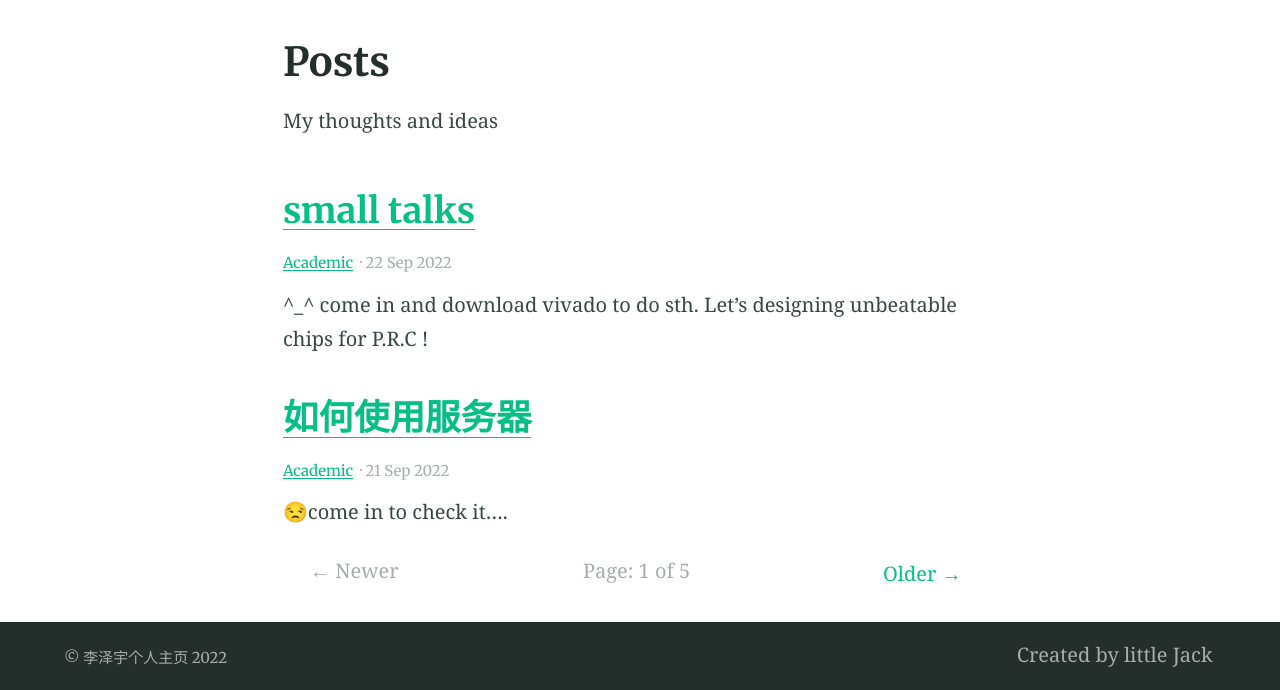
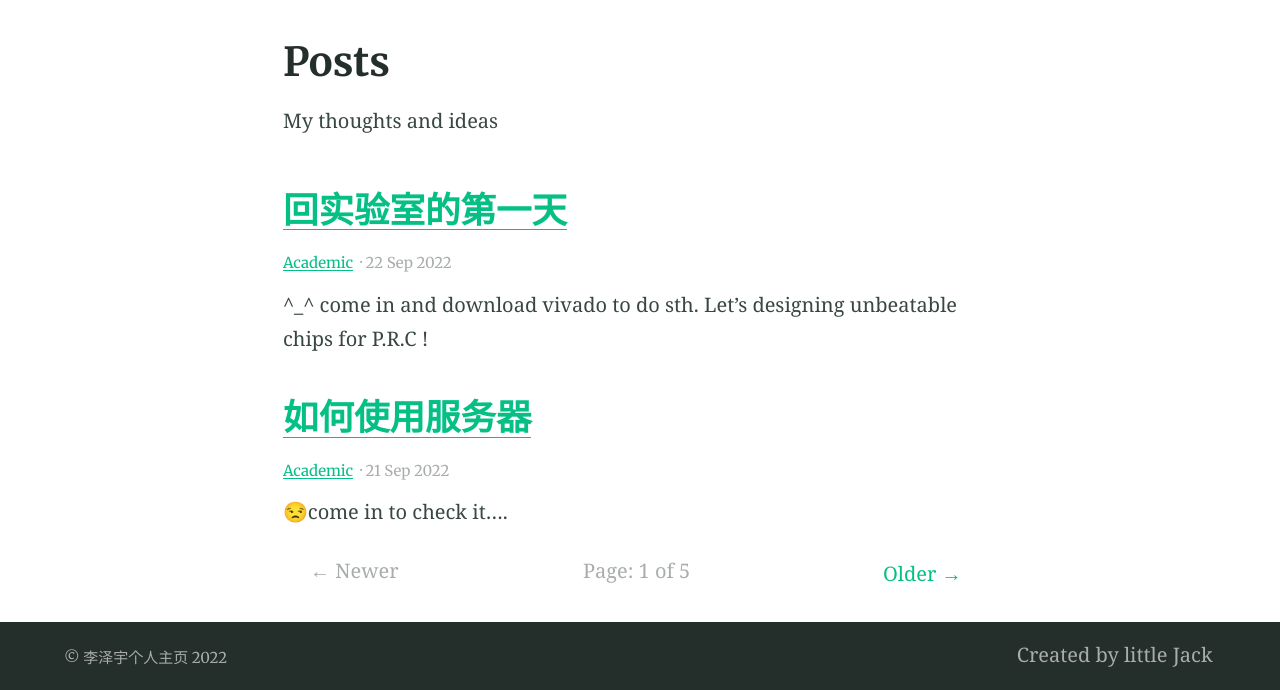
Before and after one commit to lizeyujack/lizeyujack.github.io, a Jekyll site: the page built from blog/index.html, in a window 1280 px wide. Shown: the part 424-1114 px from the top of the page. Built offline with Jekyll 4.4.1, drawn with Linux system fonts in a browser that asks for light colours; the list of posts is cut into pages by our own code.

Commit message:
Update 2022-09-22-example-post-ten.md

```diff
--- a/_posts/2022-09-22-example-post-ten.md
+++ b/_posts/2022-09-22-example-post-ten.md
@@ -1,5 +1,5 @@
 ---
-title: small talks
+title: 回实验室的第一天
 categories:
 - Academic
 feature_image: "https://user-images.githubusercontent.com/53364734/191676142-70b74898-488a-41e4-8b19-285a43d020ee.png"
```
